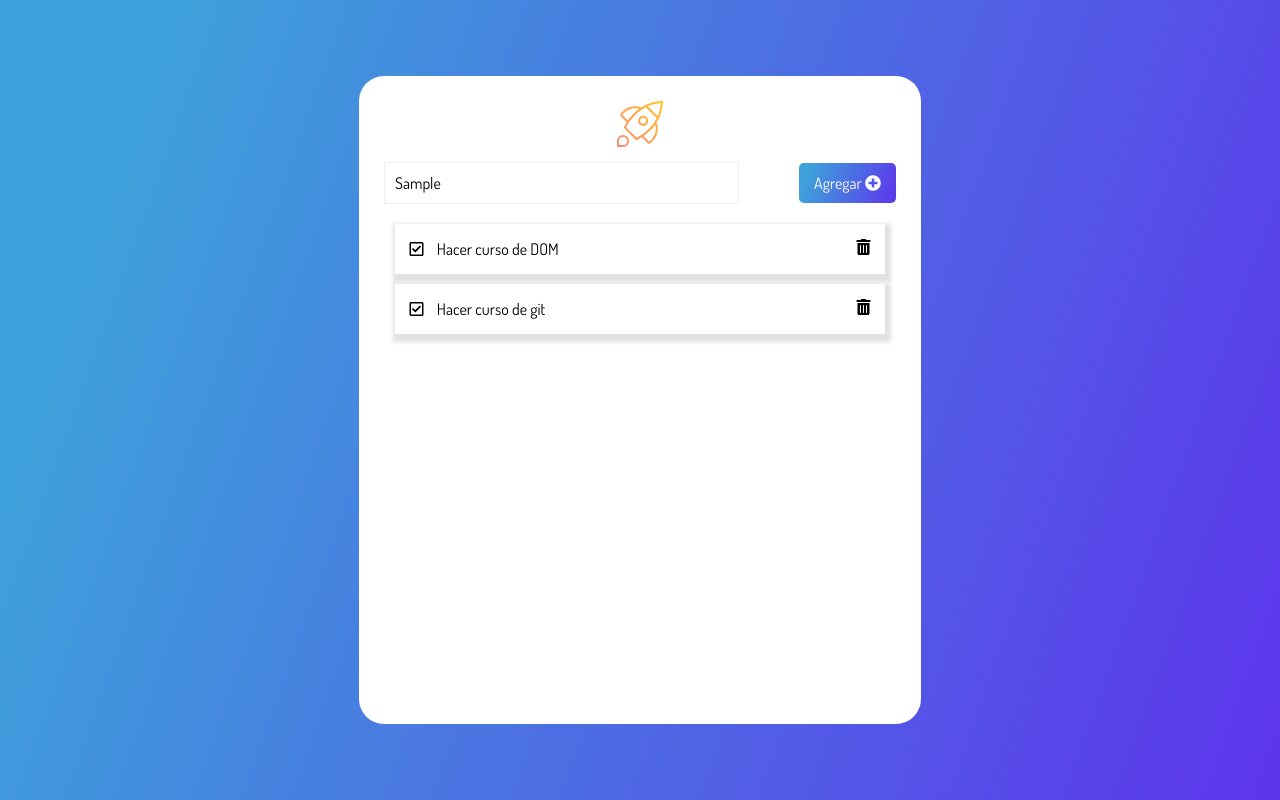
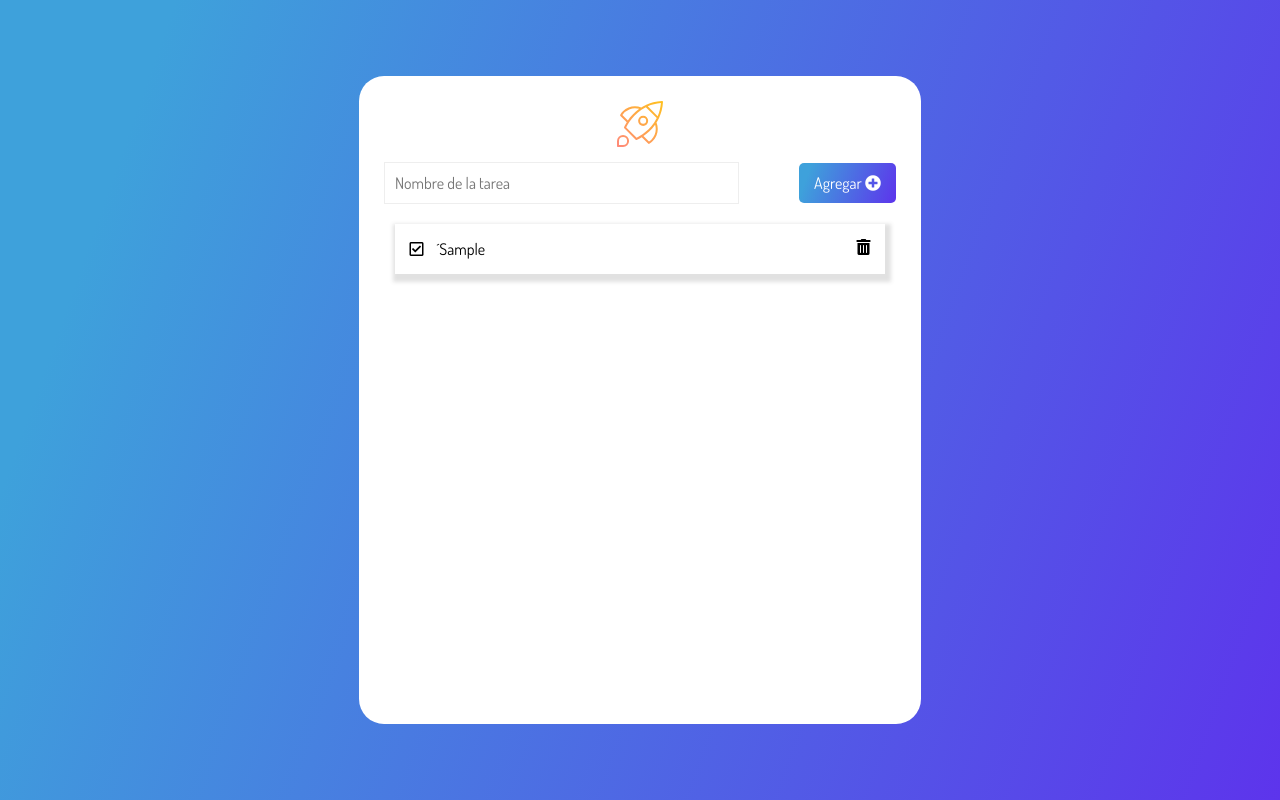
Before and after one commit to samuel-baurod/js_formulario, a plain HTML site: page index.html in a window 1280 px wide. Both pictures are taken after typing "Sample" into the empty fields and a click on the button "Agregar". Drawn offline with Linux system fonts and the light colour scheme.

Commit message:
clase03 completada

```diff
--- a/index.html
+++ b/index.html
@@ -36,21 +36,8 @@
             </button>
           </form>
         </div>
-        <ul class="cardsList">
-          <li class="card">
-            <div>
-              <i class="far fa-check-square icon"></i>
-              <span class="task">Hacer curso de DOM</span>
-            </div>
-            <i class="fas fa-trash-alt trashIcon icon"></i>
-          </li>
-          <li class="card">
-            <div>
-              <i class="far fa-check-square icon"></i>
-              <span class="task">Hacer curso de git</span>
-            </div>
-            <i class="fas fa-trash-alt trashIcon icon"></i>
-          </li>
+        <ul class="cardsList" data-list>
+
         </ul>
       </div>
     </main>
--- a/script.js
+++ b/script.js
@@ -3,7 +3,25 @@ const btn = document.querySelector("[data-form-btn]");
 const createTask = (evento) => {
     evento.preventDefault();
     const input = document.querySelector("[data-form-input]");
-    console.log(input.value);
+    const value = input.value;
+    const list = document.querySelector("[data-list]");
+    // se crea la variable task con el elemento li de html
+    const task = document.createElement("li");
+    //se agrega la clase card a task
+    task.classList.add("card");
+    //limpia el valor del input cuando se le de clic en agregar
+    input.value = "";
+    // template strings o backticks sirven para poner codigo html en js
+    const content = `<div>
+        <i class="far fa-check-square icon"></i>
+        <span class="task">´${value}</span>
+        </div>
+        <i class="fas fa-trash-alt trashIcon icon"></i>`;
+    task.innerHTML = content;
+
+    list.appendChild(task);
+    console.log(content);
+
 }
 
 console.log(btn);
```
